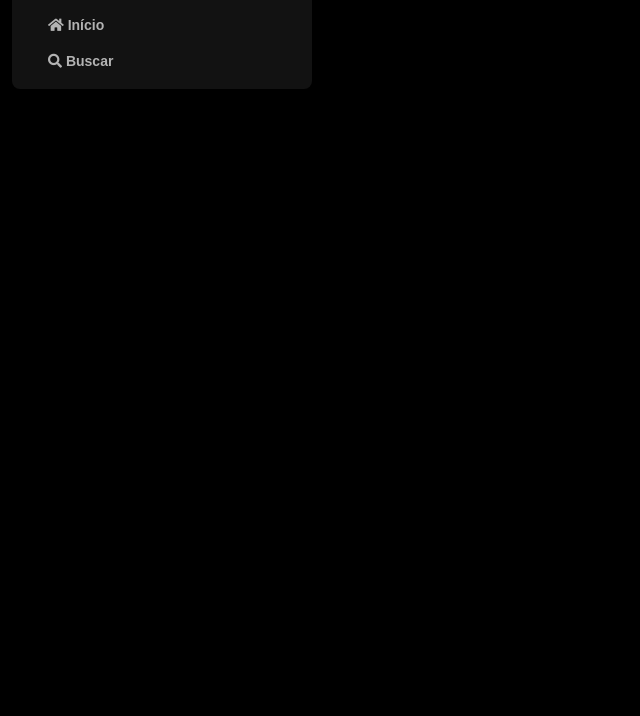
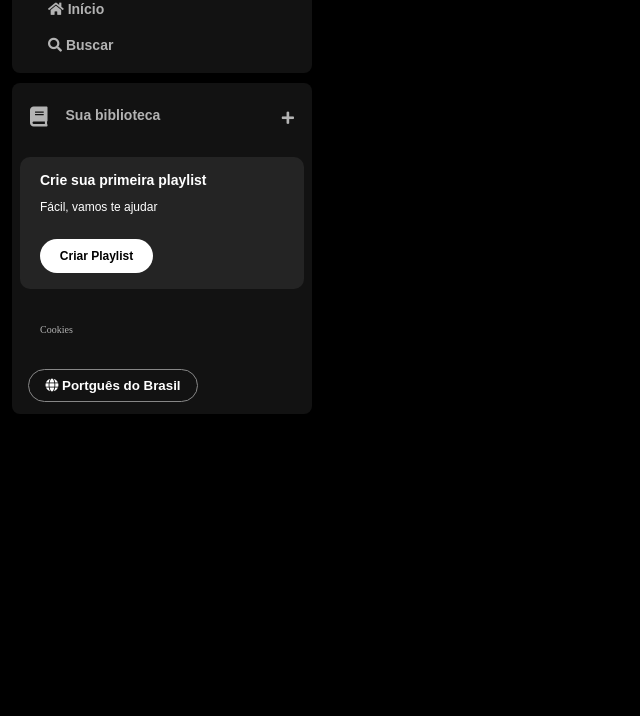
Before and after one commit to mr-cerebro/spotify-imersao-alura, a plain HTML site: page index.html in a window 1280 px wide. Shown: the part 84-800 px from the top of the page, without its empty margins (0-640 px from the left). Drawn offline with Linux system fonts and the light colour scheme.

Commit message:
Second day of Alura Front-end Immersion class

```diff
--- a/index.html
+++ b/index.html
@@ -5,7 +5,7 @@
     <meta name="viewport" content="width=device-width, initial-scale=1.0" />
     <title>Spotify Imersão</title>
 
-    <link rel="stylesheet" href="reset.css">
+    <link rel="stylesheet" href="reset.css" />
     <link rel="stylesheet" href="style.css" />
 
     <link
@@ -23,14 +23,13 @@
   </head>
   <body>
     <div class="sidebar">
-      <nav class="sidebar_navigation">
+      <nav class="sidebar__navigation">
         <div class="logo-spotify">
           <a href="#"
             ><img src="./assets/icons/logo-spotify.png" alt="Logo do Spotify"
           /></a>
         </div>
 
-        <div>
         <ul>
           <li>
             <a href="#">
@@ -45,8 +44,39 @@
             </a>
           </li>
         </ul>
+      </nav>
+
+      <div class="library">
+        <div class="library__content">
+          <button class="library__button">
+            <span class="fa fa-book"></span>
+            <span>Sua biblioteca</span>
+          </button>
+          <span class="fa fa-plus"></span>
         </div>
-      </nav>
+
+        <section class="section-playlist">
+          <div class="section-playlist__content">
+            <span class="text title">Crie sua primeira playlist</span>
+            <span class="text subtitle">Fácil, vamos te ajudar</span>
+
+            <button class="section-playlist__button">
+              <span>Criar Playlist</span>
+            </button>
+          </div>
+        </section>
+
+        <div class="cookies">
+          <a href="#">Cookies</a>
+        </div>
+
+        <div class="languages">
+          <button class="languages__button">
+            <span class="fa fa-globe"></span>
+            <span>Portguês do Brasil</span>
+          </button>
+        </div>
+      </div>
     </div>
   </body>
 </html>
--- a/style.css
+++ b/style.css
@@ -15,7 +15,7 @@ h1 {
   width: 300px;
 }
 
-.sidebar_navigation {
+.sidebar__navigation {
   background: #121212;
   border-radius: 8px;
   padding: 16px 0 0 16px;
@@ -52,45 +52,122 @@ h1 {
 .library {
   background-color: #121212;
   border-radius: 8px;
-  margin-top: 10px;
   display: flex;
   justify-content: space-between;
   flex-direction: column;
-  min-block-size: 40px;
   padding: 4px 8px;
   color: #b3b3b3;
   font-weight: 600;
-  font-family: "DM Sans", sans-serif;
   font-size: 14px;
+  margin-top: 10px;
 }
 
-.library_content {
+.library .library__content {
   display: flex;
   justify-content: space-between;
 }
 
-.library .library_button {
-    margin-top: 10px;
-    background: transparent;
+.library .library__button {
+  margin-right: 10px;
   color: #b3b3b3;
+  background-color: transparent;
   border: 0;
-    font-size: 1rem;
+  font-size: 14px;
   font-weight: 700;
-    font-family: 'DM Sans', sans-serif;
+  font-family: "DM Sans", sans-serif;
   text-align: center;
   text-decoration: none;
   text-transform: none;
+  padding: 20px 10px;
   display: flex;
-    padding: 20px 10px;
 }
 
-.library .library_button .fa {
+.library .library__button .fa {
   font-size: 20px;
   margin-right: 10px;
   font-weight: 300;
   padding-right: 8px;
 }
 
-.library .library_content .fa-plus {
+.library .library__content .fa-plus {
   margin: 24px 10px;
 }
+
+.section-playlist {
+  background-color: #242424;
+  display: flex;
+  align-items: flex-start;
+  justify-content: space-between;
+  gap: 20px;
+  color: #b3b3b3;
+  font-weight: 600;
+  font-size: 14px;
+  margin: 8px 0;
+  padding: 16px 20px;
+  border-radius: 10px;
+}
+
+.section-playlist .section-playlist__content {
+  display: flex;
+  flex-direction: column;
+}
+
+.section-playlist__content .text {
+  padding-bottom: 14px;
+  color: #fff;
+  font-family: "DM Sans", sans-serif;
+}
+
+.section-playlist__content .title {
+  font-weight: 700;
+}
+
+.section-playlist__content .subtitle {
+  font-weight: 500;
+  font-size: 12px;
+}
+
+.section-playlist__content .section-playlist__button {
+  background-color: #fff;
+  color: #000;
+  border-radius: 20px;
+  font-size: 12px;
+  display: flex;
+  justify-content: center;
+  font-weight: 700;
+  font-family: "DM Sans", sans-serif;
+  text-decoration: none;
+  text-transform: none;
+  padding: 10px;
+  border: 0;
+  width: 113px;
+  margin-top: 12px;
+}
+
+.sidebar .cookies {
+  margin: 25px 20px;
+}
+
+.sidebar .cookies a {
+  color: #b3b3b3;
+  font-weight: 500;
+  font-size: 10px;
+  text-decoration: none;
+}
+
+.sidebar .cookies a:hover {
+  text-decoration: underline;
+}
+
+.languages .languages__button {
+  background-color: transparent;
+  border: 1px solid #878787;
+  color: #fff;
+  cursor: pointer;
+  align-items: center;
+  font-weight: bold;
+  width: 170px;
+  margin: 8px;
+  padding: 8px;
+  border-radius: 20px;
+}
```
Lines whose indentation alone changed are shown as unchanged.
